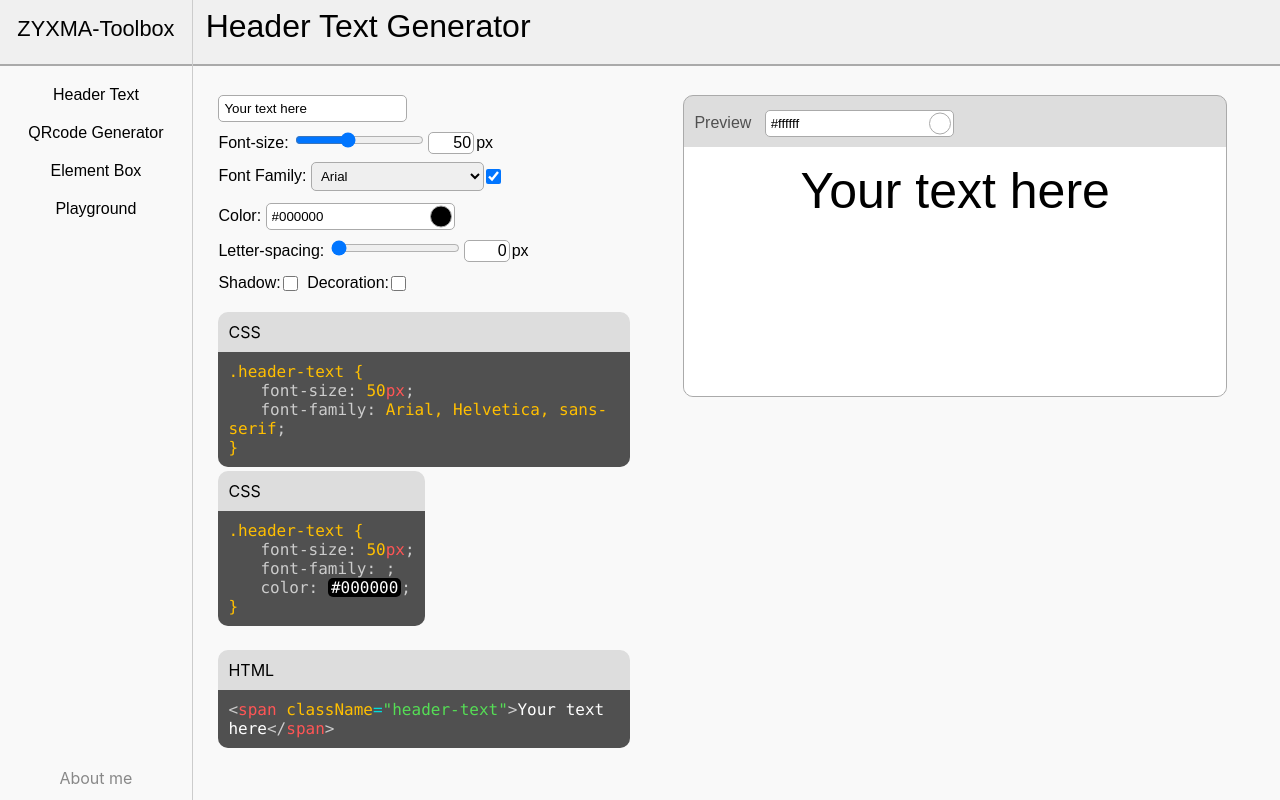
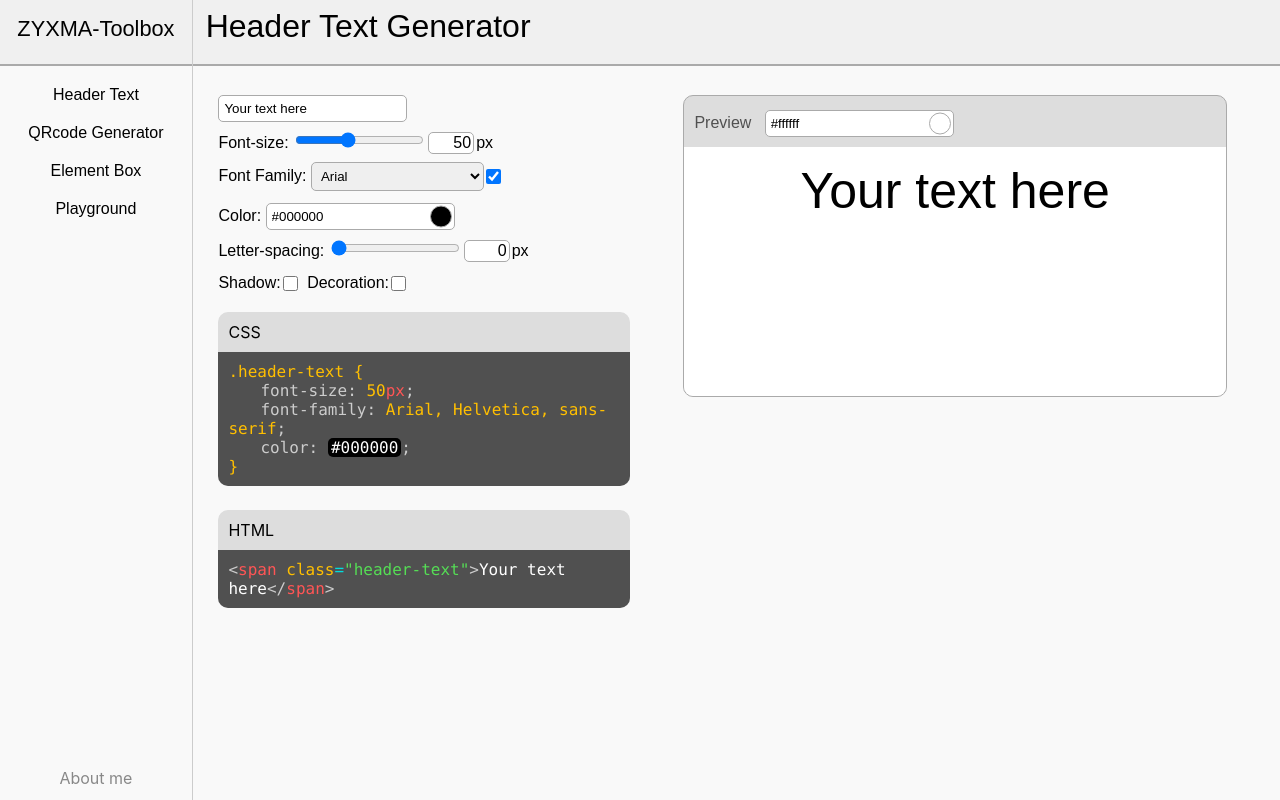
Before and after one commit to 6MA-606/Project-ZYXMA-Toolbox-React, a React (Create React App) app: page /zyxma-toolbox in a window 1280 px wide. Both pictures are taken after a click on the element "Header Text". Built offline with nearby package versions, Linux system fonts and the light colour scheme.

Commit message:
2.3.1 Code Terminal Improvment Update

```diff
--- a/src/components/codeoutput/codeTerminal.js
+++ b/src/components/codeoutput/codeTerminal.js
@@ -13,7 +13,7 @@ class CodeTerminal extends React.Component {
 
     render() {
         return (
-            <div className={ styles.css_terminal }>
+            <div className={ styles.terminal }>
                 <div className={ styles.terminalLabel } style={{ textAlign: "left" }}>
                     <span>{ this.state.label }</span>
                  </div>
--- a/src/components/codeoutput/codeTerminal.module.css
+++ b/src/components/codeoutput/codeTerminal.module.css
@@ -1,4 +1,4 @@
-.css_terminal, .html_terminal{
+.terminal{
     margin-left: 1vw;
     background-color: #dddddd;
     display: inline-block;
--- a/src/components/codeoutput/css/cssProperty.js
+++ b/src/components/codeoutput/css/cssProperty.js
@@ -3,7 +3,7 @@ import React from "react";
 class CSSproperty extends React.Component {
     constructor(props) {
         super(props);
-        const { id, name, defaultValue } = props;
+        const { id, name, defaultValue, hide } = props;
 
         this.state = {
             id: id,
@@ -11,26 +11,43 @@ class CSSproperty extends React.Component {
             value: defaultValue.value,
             unit: defaultValue.unit,
             type: defaultValue.type,
-            valueId: defaultValue.id
+            valueId: defaultValue.id,
+            hide: hide
         };
     }
 
     render() {
         let n = (this.state.value).length;
         let value = [];
+        let style;
+
+        function setStyle(x, type) {
+            if (type !== undefined && type[x] === "color") {
+                style = {
+                    backgroundColor: '#000000',
+                    borderRadius: '5px',
+                    padding: "0px 3px 0px 3px"
+                };
+            } else if(type === undefined || type[x] === undefined || type[x] === 'normal' || type[x] === '') {
+                style = { color: '#ffbf00' };
+            } else {
+                style = { color: '#fff' };
+            }
+            return style;
+        }
 
         for (let i=0;i<n;i++) {
             value[i] = (
                 <span>
-                    &nbsp;
-                    <span id={ this.state.valueId[i] } style={{ color: '#ffbf00' }}>{ this.state.value[i] }</span>
-                    <span style={{ color: '#f55' }}>{ this.state.unit !==undefined ? this.state.unit[i] : '' }</span>
+                    &emsp;
+                    <span id={ this.state.valueId[i] } style={ setStyle(i, this.state.type) }>{ this.state.value[i] }</span>
+                    <span style={{ color: '#f55' }}>{ this.state.unit !== undefined ? this.state.unit[i] : '' }</span>
                 </span>
             );
         }
 
         return (
-            <span id={ this.state.id}>
+            <span id={ this.state.id} style={ this.state.hide ? { display: "none" } : {}}>
                 <span style={{ marginLeft: "2em", color: '#ccc' }}>{ this.state.name }:</span>
                 { value[0] }{ value[1] }{ value[2] }{ value[3] }
                 <span style={{ color: '#ccc' }}>;</span>
--- /dev/null
+++ b/src/components/codeoutput/html/htmlElement.js
@@ -0,0 +1,30 @@
+import React from "react";
+
+class HTMLelement extends React.Component {
+    constructor(props) {
+        super(props);
+        const { name, id, className, innerText } = props;
+
+        this.state = {
+            name: name,
+            id: id,
+            className: className,
+            text: innerText
+        };
+    }
+
+    render() {
+        let innerText = this.state.text !== undefined ? (<span id={this.state.id + "Text"}>{ this.state.text }</span>) : '';
+
+        return (
+            <span id={ this.state.id }>
+                <span style={{ color: '#cccccc' }}>&lt;</span><span style={{ color: '#ff5555' }}>{ this.state.name }</span>&emsp;<span style={{ color: '#ffbf00' }}>class</span><span style={{ color: '#00dddd' }}>=</span><span style={{ color: '#55dd55' }}>"{ this.state.className }"</span><span style={{ color: '#cccccc' }}>&gt;</span>
+                { innerText }
+                { this.props.children }
+                <span style={{ color: '#cccccc' }}>&lt;</span><span style={{ color: '#cccccc' }}>/</span><span style={{ color: '#ff5555' }}>{ this.state.name }</span><span style={{ color: '#cccccc' }}>&gt;</span>
+            </span>
+        );
+    }
+}
+
+export default HTMLelement;
--- a/src/tools/headertext/headertext.module.css
+++ b/src/tools/headertext/headertext.module.css
@@ -12,36 +12,6 @@
     display: inline-flex;
     flex-direction: column;
 }
-
-/*---------------------------------------------------*/
-.css_terminal, .html_terminal{
-    margin-left: 1vw;
-    background-color: #dddddd;
-    display: inline-block;
-    border-radius: 10px;
-    overflow-x: hidden;
-    overflow-y: hidden;
-}
-
-.terminalLabel {
-    padding: 10px;
-}
-
-.terminal-label span {
-    color: #505050;
-    font-family: Arial, Helvetica, sans-serif;
-}
-
-.css_output, .html_output {
-    color: #fff;
-    background-color: #505050;
-    padding: 10px;
-    display: inline-block;
-    font-family: Arial, Helvetica, sans-serif;
-    width: 100%;
-}
-
-/*---------------------------------------------------*/
 
 .preview {
     display: inline-block;
--- a/src/tools/headertext/main.js
+++ b/src/tools/headertext/main.js
@@ -9,6 +9,7 @@ import CheckboxInput from '../../components/checkboxInput';
 import CodeTerminal from '../../components/codeoutput/codeTerminal';
 import CSSrule from '../../components/codeoutput/css/cssRule';
 import CSSproperty from '../../components/codeoutput/css/cssProperty';
+import HTMLelement from '../../components/codeoutput/html/htmlElement';
 
 function HeaderText() {
 
@@ -47,7 +48,7 @@ function HeaderText() {
     $(() => {
         let preview_text = $('#text');
         let text_input = $('#text-input');
-        let html_span = $('#html-span');
+        let html_span = $('#html-outputText');
         text_input.on('input', function() {
             html_span.text(text_input.val());
             preview_text.text(text_input.val());
@@ -69,13 +70,6 @@ function HeaderText() {
         let fontToggle = $('#font-familiesToggle');
         let fontList = $('#font-familiesList');
         fontToggle.on('change', function() {
-            if (!fontToggle.prop('checked')) {
-                $('#css-fontFam').hide();
-                // $('#css-font-family').css('margin-left', '0em');
-            } else {
-                $('#css-font-family').show();
-                // $('#css-font-family').css('margin-left', '2em');
-            }
             $('#css-fontFam').css('display', fontToggle.prop('checked') ? 'inline' : 'none')
         });
 
@@ -123,15 +117,8 @@ function HeaderText() {
         let hex_opacity_value = 'ff';
         let shadow_ui = $('#text-shadow-ui')
         textShadowCheckbox.on('change', function() {
-            if (textShadowCheckbox.prop('checked')) {
-                shadow_ui.show();
-                $('#css-text-shadow').show();
-                $('#css-shadow-br').show();
-            } else {
-                shadow_ui.hide();
-                $('#css-text-shadow').hide();
-                $('#css-shadow-br').hide();
-            }
+            $('#css-text-shadow').css('display', textShadowCheckbox.prop('checked') ? 'inline' : 'none')
+            shadow_ui.css('display', textShadowCheckbox.prop('checked') ? 'block' : 'none')
             setShadow(textShadow(shadowColorInput.val()));
         });
 
@@ -177,12 +164,14 @@ function HeaderText() {
                     complete: color + hex_opacity_value + ' ' + hs_input.val() + 'px ' + vs_input.val() + 'px ' + blur_input.val() + 'px'
                 }
                 return shadow;
-            } else {
-                return '';
             }
+            return 'none';
         }
 
         function setShadow(shadow) {
+
+            if (shadow === 'none') return;
+
             $('#css-text-shadow-color').css('background-color', shadow.color);
             $('#css-text-shadow-color').css('color', textLight(shadow.color));
             $('#css-text-shadow-color').text(shadow.color + shadow.hex);
@@ -284,81 +273,18 @@ function HeaderText() {
                     <CSSrule selector=".header-text">
                         <CSSproperty name="font-size" defaultValue={{value: ["50"], unit: ["px"], id: ["css-font-size"]}} />
                         <CSSproperty id="css-fontFam" name="font-family" defaultValue={{value: ["Arial, Helvetica, sans-serif"], id: ["css-fontFamVal"]}} />
-                        {/* <CSSproperty id="css-fontFam" name="font-family" defaultValue={{value: ["Arial, Helvetica, sans-serif"], type: ["color"], id: ["css-fontFamVal"]}} /> */}
+                        <CSSproperty name="color" defaultValue={{value: ["#000000"], id: ["css-color"], type: ["color"]}} />
+                        <CSSproperty id="css-letSpace-section" name="letter-spacing" defaultValue={{value: ["0"], unit: ["px"], id: ["css-letSpace"]}} hide />
+                        <CSSproperty id="css-text-shadow" name="text-shadow" defaultValue={{value: ["#000000", 0, 0, 0], unit: ['', 'px', 'px', 'px'], id: ["css-text-shadow-color", "css-text-shadow-hs", "css-text-shadow-vs", "css-text-shadow-blur"], type: ["color"]}} hide />
+                        <CSSproperty id="css-decoration-section" name="text-decoration" defaultValue={{value: ["none"], id: ["css-text-decoration"]}} hide />
                     </CSSrule>
                 </CodeTerminal>
+                <br/>
+                <br/>
+                <CodeTerminal label="HTML">
+                    <HTMLelement name="span" id="html-output" className="header-text" innerText="Your text here"></HTMLelement>
+                </CodeTerminal>
 
-                <div className="code-terminal">
-                    <div className={ headertext.css_terminal }>
-                        <div className={ headertext.terminalLabel } style={{ textAlign: "left" }}>
-                            <span>CSS</span>
-                            {/* <button onclick="cssCopy()">COPY</button> */}
-                        </div>
-                        <div className={ headertext.css_output } id="css-output">
-                            <code id="css-code">
-                                <span style={{ color: '#ffbf00' }}>.header-text &#123;<br /></span>
-                                <span style={{ marginLeft: "2em", color: '#cccccc' }}>font-size: </span>
-                                <span id="css-font-size" style={{ color: '#ffbf00' }}>50</span>
-                                <span style={{ color: '#ff5555' }}>px</span>
-                                <span style={{ color: '#cccccc' }}>;</span>
-                                <br />
-                                <span id="css-font-family" style={{ marginLeft: "2em" }}>
-                                    <span style={{ color: '#cccccc' }}>font-family: </span>
-                                    <span id="css-font-family-value" style={{ color: '#ffbf00' }}></span>
-                                    <span style={{ color: '#cccccc' }}>;</span>
-                                </span>
-                                <br id="css-fontFamily-br" />
-
-                                <span style={{ marginLeft: "2em", color: '#cccccc' }}>color: </span>
-                                <span id="css-color" style={{ backgroundColor: '#000000', borderRadius: '5px', padding: "0px 3px 0px 3px"}}>#000000</span>
-                                <span style={{ color: '#cccccc' }}>;</span>
-                                <br />
-                                <span id="css-letSpace-section" style={{ display: 'none' }}>
-                                    <span style={{ marginLeft: "2em", color: '#cccccc' }}>letter-spacing: </span>
-                                    <span id="css-letSpace" style={{ color: '#ffbf00' }}>0</span>
-                                    <span style={{ color: '#ff5555' }}>px</span>
-                                    <span style={{ color: '#cccccc' }}>;</span>
-                                    <br />
-                                </span>
-                                <span id="css-text-shadow" style={{ marginLeft: "2em", display: "none" }} >
-                                    <span style={{ color: '#cccccc' }}>text-shadow: </span>
-                                    <span id="css-text-shadow-color" style={{ color: '#ffffff', backgroundColor: '#000000', borderRadius: '5px', padding: "0px 3px 0px 3px"}}>#000000ff</span>
-                                    <span id="css-text-shadow-hs" style={{ color: '#ffbf00' }}> 0</span>
-                                    <span style={{ color: '#ff5555' }}>px</span>
-                                    <span id="css-text-shadow-vs" style={{ color: '#ffbf00' }}> 0</span>
-                                    <span style={{ color: '#ff5555' }}>px</span>
-                                    <span id="css-text-shadow-blur" style={{ color: '#ffbf00' }}> 0</span>
-                                    <span style={{ color: '#ff5555' }}>px</span>
-                                    <span style={{ color: '#cccccc' }}>;</span>
-                                </span>
-                                <br id="css-shadow-br" style={{ display: "none" }} />
-                                <div id="css-decoration-section" style={{ display: 'none' }}>
-                                    <span style={{ marginLeft: "2em", color: '#cccccc'}}>text-decoration: </span>
-                                    <span id="css-text-decoration" style={{ color: '#ffbf00'}}> none</span>
-                                    <span style={{ color: '#cccccc'}}>;</span>
-                                    <br />
-                                </div>
-                                <span style={{ color: '#ffbf00' }}>&#125;</span>
-                            </code>
-                        </div>
-                    </div>
-                    <br />
-                    <br />
-                    <div className={ headertext.html_terminal }>
-                        <div className={ headertext.terminalLabel } style={{ textAlign: "left" }}>
-                            <span>HTML</span>
-                        </div>
-                        <div className={ headertext.html_output } id="html-output">
-                            <code>
-                                <span>
-                                    <span style={{ color: '#cccccc' }}>&lt;</span><span style={{ color: '#ff5555' }}>span</span> <span style={{ color: '#ffbf00' }}>className</span><span style={{ color: '#00dddd' }}>=</span><span style={{ color: '#55dd55' }}>"header-text"</span><span style={{ color: '#cccccc' }}>&gt;</span>
-                                    <span id="html-span">Your text here</span>
-                                    <span style={{ color: '#cccccc' }}>&lt;</span><span style={{ color: '#cccccc' }}>/</span><span style={{ color: '#ff5555' }}>span</span><span style={{ color: '#cccccc' }}>&gt;</span>
-                                </span>
-                            </code>
-                        </div>
-                    </div>
-                </div>
             </div>
             <div style={{ flex: '60%', textAlign: 'center' }}>
                 <div className={ headertext.preview + ' ' + tools.toolbox } style={{ overflow: "hidden", backgroundColor: "#dddddd" }}>
```
